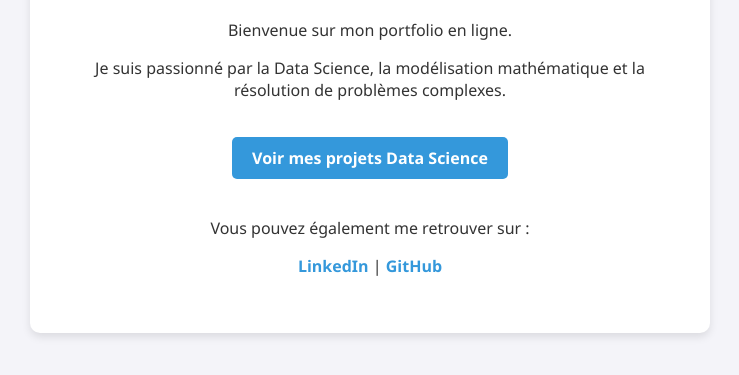
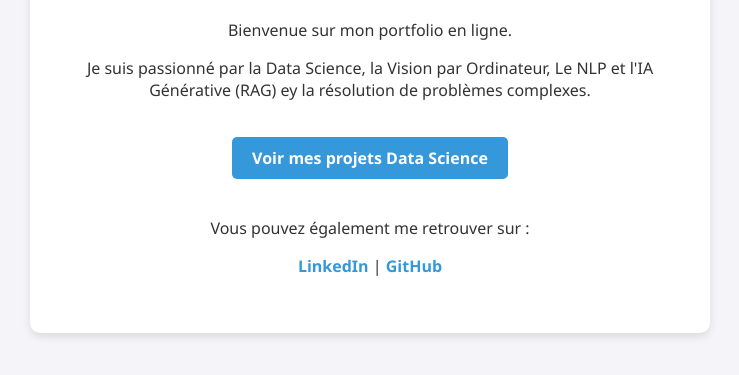
Before and after one commit to Gervais-59/Portfolio-Data-Science, a plain HTML site: page index.html in a window 1280 px wide. Shown: the part 165-540 px from the top of the page, without its empty margins (270-1009 px from the left). Drawn offline with Linux system fonts and the light colour scheme.

Commit message:
Update passion description in portfolio

```diff
--- a/index.html
+++ b/index.html
@@ -45,7 +45,7 @@
     <div class="container">
         <h1>👋 Bonjour, je suis Konan Gervais </h1>
         <p>Bienvenue sur mon portfolio en ligne.</p>
-        <p>Je suis passionné par la Data Science, la modélisation mathématique et la résolution de problèmes complexes.</p>
+        <p>Je suis passionné par la Data Science, la Vision par Ordinateur, Le NLP et l'IA Générative (RAG) ey la résolution de problèmes complexes.</p>
 
         <a href="https://github.com/Gervais-59/Portfolio-Data-Science" class="btn-portfolio">Voir mes projets Data Science</a>
 
```
